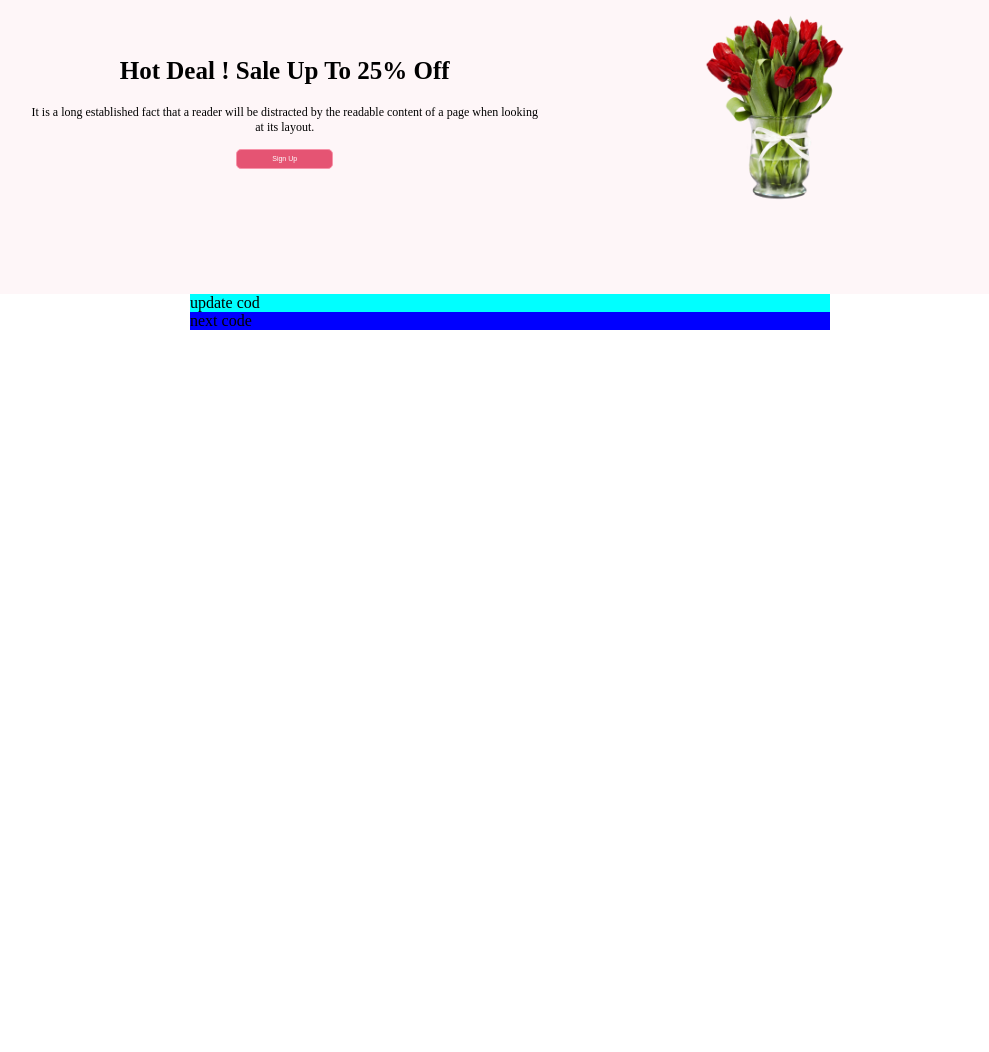
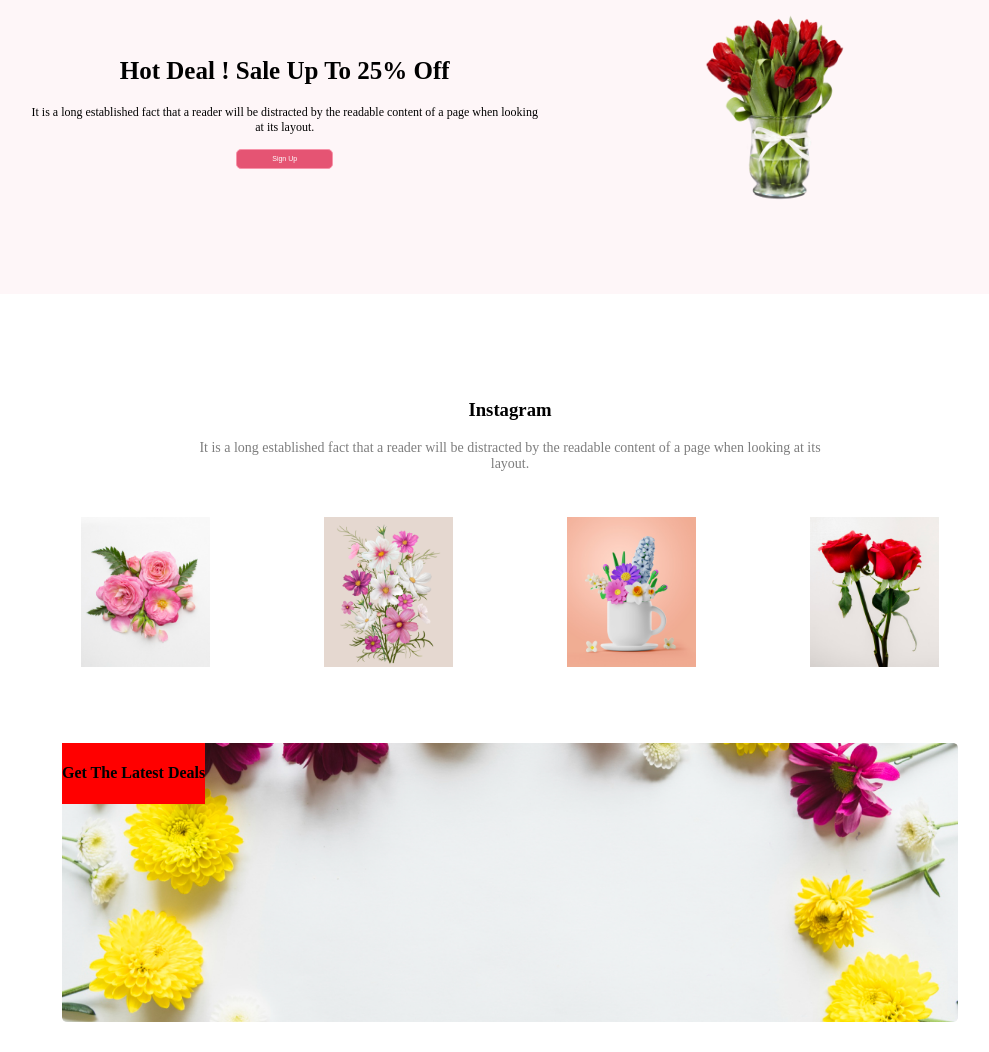
Before and after one commit to rabby-44/final, a plain HTML site: page index.html in a window 1280 px wide. Shown: the part 1246-2298 px from the top of the page, without its empty margins (130-1119 px from the left). Before the commit the page ends 1576 px from the top, so only its background shows below. Drawn offline with Linux system fonts and the light colour scheme; files whose address does not match are found by name.

Commit message:
update code

```diff
--- a/css/figma.css
+++ b/css/figma.css
@@ -269,6 +269,7 @@ body{
   .textdivh1{
     padding-top: 10%;
   }
+
  }
  @media (min-width: 426px) and (max-width:767px) {
    .carddiv{
@@ -403,13 +404,89 @@ body{
  /* instragrame div */
 
  .insdiv{
-    background-color: red;
+    background-color:whi;
     width: 50%;
     margin: 0 auto;
+    padding-bottom: 2%;
+    margin-top: 80px;
  }
 .insh2{
-    background-color: aqua;
+    text-align: center;
+    padding-top: 1%;
 }
 .insp2{
-    background-color: blue;
+
+    text-align: center;
+    font-size: 14px;
+    color:  #27272799;
 }
+
+
+
+/* img card */
+
+.imgcard{
+    display:  grid;
+    grid-template-columns:1fr 1fr 1fr 1fr;
+    width: 70%;
+    margin: 0 auto;
+
+    justify-content: space-evenly;
+    margin-top: 30px;
+
+}
+
+/*  img card div start  */
+
+
+.imgcarddiv1 {
+    display: flex;
+    width: 80%;
+    margin: 0 auto;
+    gap: 3%;
+    justify-content: space-evenly;
+    margin-top: 20px;
+    flex-wrap: wrap; /* Ensures items wrap on smaller screens */
+    padding-bottom: 2%;
+}
+
+/* Responsive adjustments */
+@media (max-width: 1024px) {
+    .imgcarddiv1 {
+        width: 90%;
+        gap: 2%;
+    }
+}
+
+@media (max-width: 768px) {
+    .imgcarddiv1 {
+
+        align-items: center;
+        gap: 10px;
+    }
+}
+
+@media (max-width: 480px) {
+    .imgcarddiv1 {
+        width: 95%; /* Maximize width for smaller screens */
+    }
+}
+/* img card div total end */
+
+/* searchdiv start  */
+ .banner{
+    position: relative;
+    width: 70%;
+    margin: 0 auto;
+    margin-top: 50px;
+    padding-bottom: 2%;
+ }
+ .bannerimg{
+    max-width: 100%;
+    height: auto;
+ }
+ .bannertext{
+    position: absolute;
+    top: 0;
+     background-color: red;
+ }
--- a/index.html
+++ b/index.html
@@ -98,8 +98,23 @@
      </div>
      <!-- instragrem div -->
       <div class="insdiv">
-        <div class="insh2">update cod</div>
-        <div class="insp2">next code </div>
+        <div class="insh2"><h3>Instagram</h3></div>
+        <div class="insp2">It is a long established fact that a reader will be distracted by the readable content of a page when looking at its layout. </div>
       </div>
-</body>
+
+      <!-- img card  -->
+       <div class="imgcarddiv1">
+       <img style="height: 150px; ;" src="./img/Rectangle 3.png" alt="">
+       <img style="height: 150px; ;" src="./img/Rectangle 4.png" alt="">
+       <img style="height: 150px; ;" src="./img/Rectangle 5.png" alt="">
+       <img style="height:150px;  ;" src="./img/Rectangle 6.png" alt="">
+    </div>
+
+    <!-- search div -->
+
+   <div class="banner">
+    <img class="bannerimg" src="./img/Rectangle 9.png" alt="">
+    <div class="bannertext"><h4>Get The Latest Deals</h4></div>
+   </div>
+
 </html>
```
Also changed, not shown: img/Rectangle 3.png (added), img/Rectangle 4.png (added), img/Rectangle 5.png (added), img/Rectangle 6.png (added), img/Rectangle 9.png (added).
